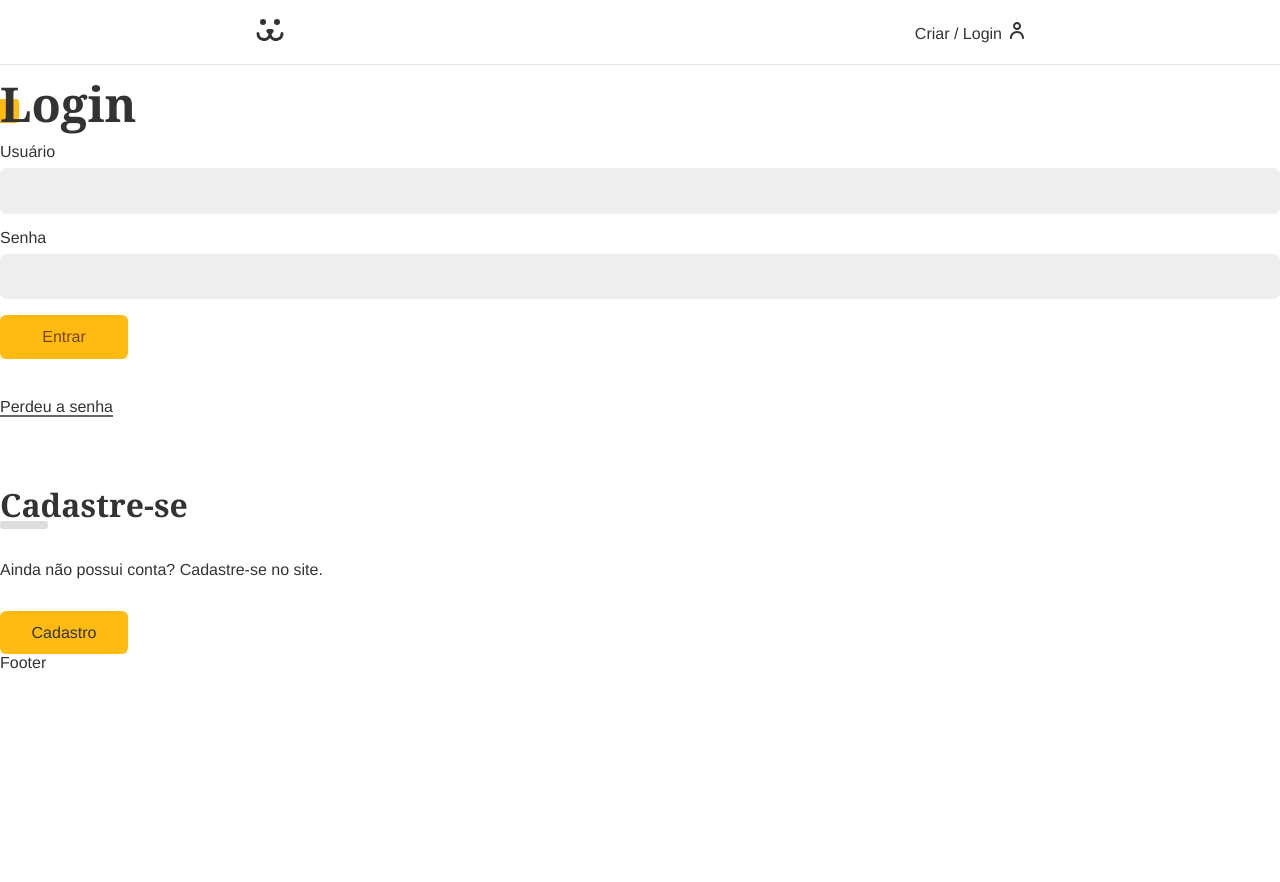
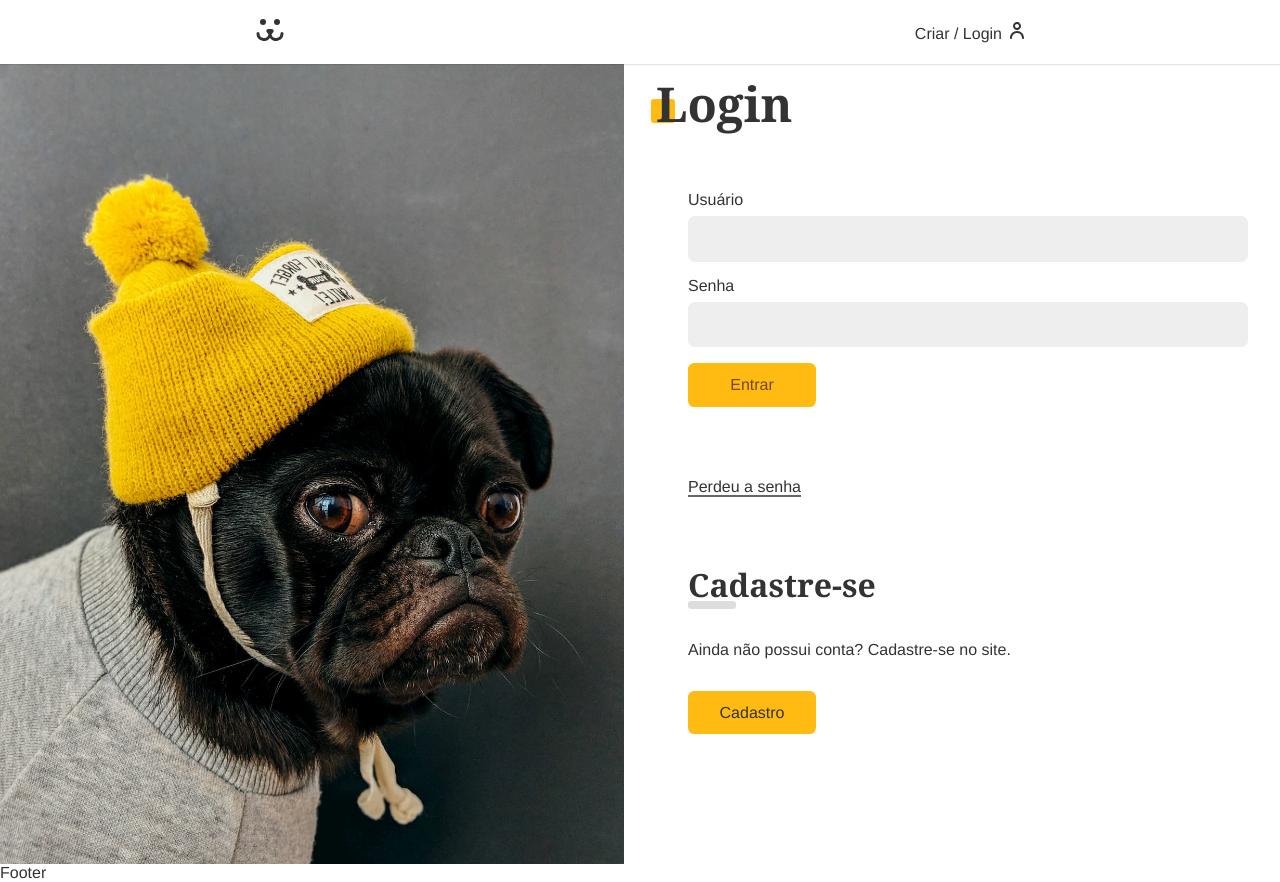
Before and after one commit to kamilalmeida/social-media-dogs, a React (Create React App) app: page /login in a window 1280 px wide. Before the commit the page ends 800 px from the top, so only its background shows below. Built offline with nearby package versions, Linux system fonts and the light colour scheme.

Commit message:
ajustando a paǵina de login

```diff
--- a/src/components/login/Login.jsx
+++ b/src/components/login/Login.jsx
@@ -5,18 +5,19 @@ import LoginCreate from "../loginCreate/LoginCreate";
 import LoginPasswordLost from "../passwordLost/LoginPasswordLost";
 import LoginPasswordReset from "../passwordReset/LoginPasswordReset";
 import { UserContext } from "../../UserContext";
+import * as C from "./styles";
 
 export default function Login() {
   const { login } = React.useContext(UserContext);
   if (login === true) return <Navigate to="/conta" />;
   return (
-    <div>
+    <C.Login>
       <Routes>
         <Route path="/" element={<LoginForm />} />
         <Route path="criar" element={<LoginCreate />} />
         <Route path="perdeu" element={<LoginPasswordLost />} />
         <Route path="resetar" element={<LoginPasswordReset />} />
       </Routes>
-    </div>
+    </C.Login>
   );
 }
--- /dev/null
+++ b/src/components/login/styles.js
@@ -0,0 +1,24 @@
+import styled from "styled-components";
+import img from "../../assets/login.jpg";
+
+export const Login = styled.section`
+  display: grid;
+  grid-template-columns: 1fr 1fr;
+  min-height: 100vh;
+  gap: 2rem;
+
+  &:before {
+    content: "";
+    display: block;
+    background: url(${img}) no-repeat center center / cover;
+  }
+
+  @media (max-width: 40rem) {
+    grid-template-columns: 1fr;
+    &:before {
+      display: none;
+    }
+  }
+`;
+
+export const Container = styled.div``;
--- a/src/components/loginForm/styles.js
+++ b/src/components/loginForm/styles.js
@@ -4,7 +4,7 @@ export const Title = styled.h1`
   font-family: "Spectral", georgia;
   line-height: 1;
   font-size: 3rem;
-  margin: 1rem 0;
+  margin: 1rem 0 2rem 0;
   position: relative;
   z-index: 1;
 
@@ -24,6 +24,8 @@ export const Title = styled.h1`
 
 export const Container = styled.div`
   margin-bottom: 2rem;
+  max-width: 80rem;
+  padding: 2rem;
 `;
 
 export const ButtonLostPassword = styled.span`
@@ -31,6 +33,7 @@ export const ButtonLostPassword = styled.span`
   color: #666;
   padding: 0.5rem 0;
   line-height: 1;
+  margin-left: 2rem;
 
   &:after {
     content: "";
@@ -42,7 +45,8 @@ export const ButtonLostPassword = styled.span`
 `;
 
 export const Register = styled.div`
-  margin-top: 4rem;
+
+  margin: 4rem 0 0 2rem;
 
   p {
     margin-top: 2rem;
@@ -61,6 +65,6 @@ export const Register = styled.div`
     height: 0.5rem;
     width: 3rem;
     border-radius: 0.2rem;
-    margin-bottom:1rem;
+    margin-bottom: 1rem;
   }
 `;
```
